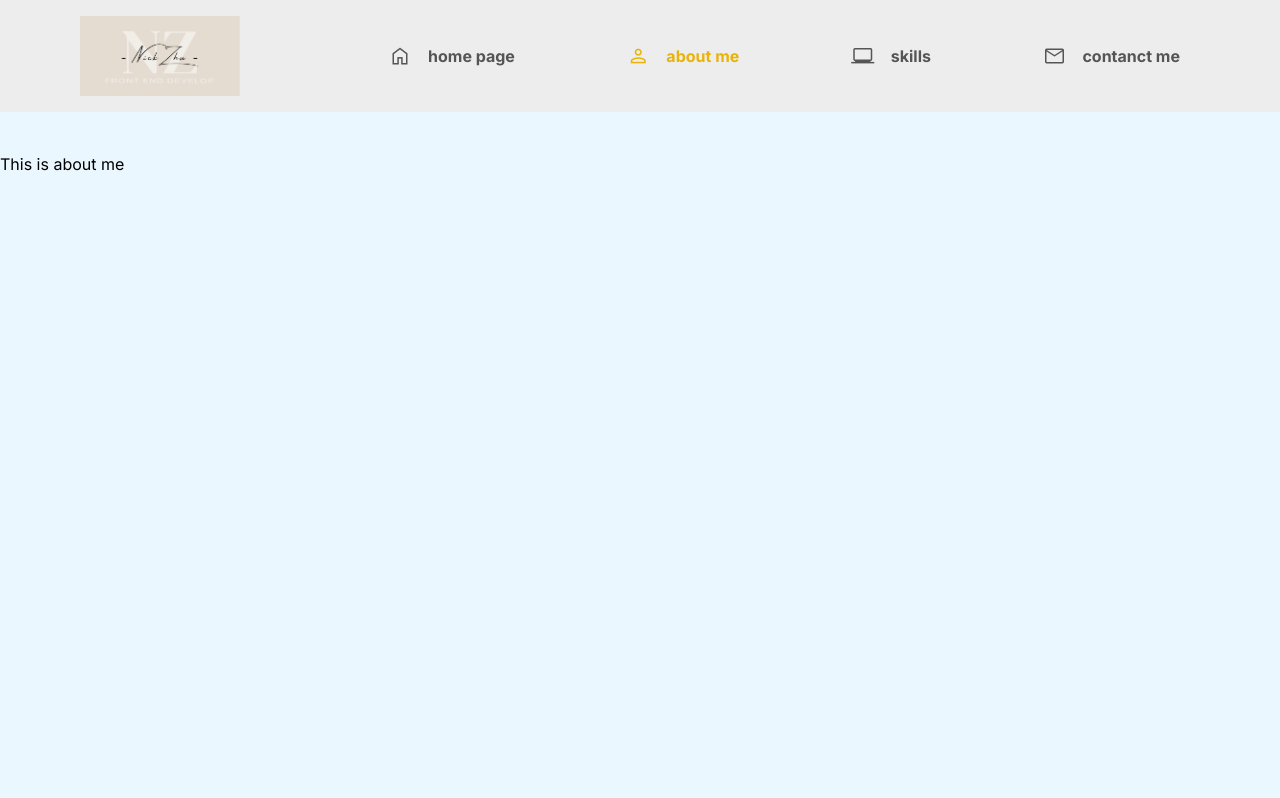
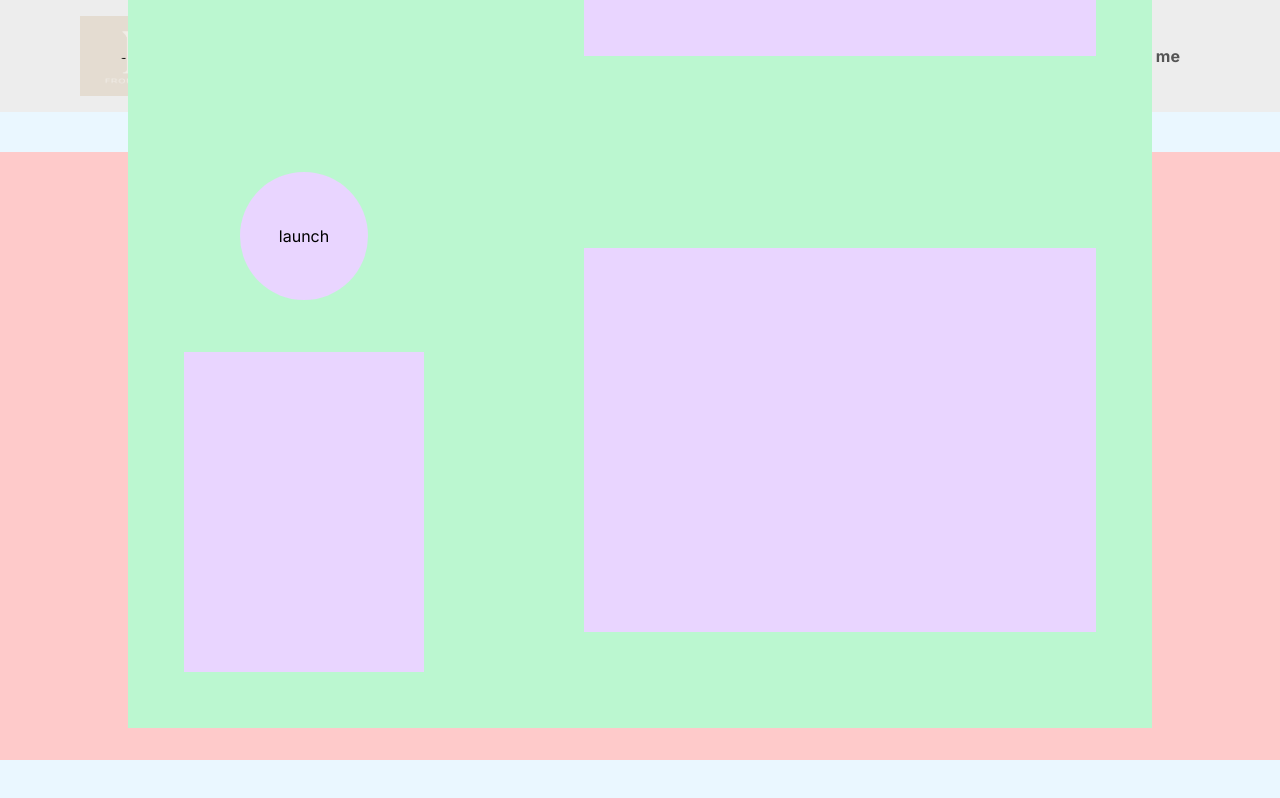
Before and after one commit to XihaoZhu/FakeBookBorrow, a Next.js app: page /profile/aboutMe in a window 1280 px wide. Built offline with nearby package versions, Linux system fonts and the light colour scheme.

Commit message:
space arrangement for about me finished

```diff
--- a/src/app/profile/aboutMe/page.tsx
+++ b/src/app/profile/aboutMe/page.tsx
@@ -1,6 +1,34 @@
 
 export default function AboutMe() {
   return (
-    <div>This is about me</div>
+    // just the outest container, I want to play safe
+    <div className="bg-red-200 w-full h-full">
+      {/* the outer container for the context, where overflow- hidden is applied */}
+      <div className="bg-cyan-200 hidden lg:block w-[64rem] h-[36rem] mx-auto my-auto relative flex-col overflow-visible">
+        {/* because the spaceship doesn't move so I put it here */}
+        <div className="bg-purple-200 hidden lg:flex flex-col w-[8rem] h-[8rem] absolute top-5 left-[7rem] rounded-full justify-center z-10">
+          <div className="text-center">
+            launch
+          </div>
+        </div>
+        <div className="bg-purple-200 hidden lg:block w-[15rem] h-[20rem] absolute bottom-14 left-14 z-10">
+
+        </div>
+        {/* where  double the height will be and where the tansform happens*/}
+        <div className="bg-yellow-200 hidden lg:block w-full h-[72rem] absolute bottom-0">
+          {/* because I want a movement of this element and I needs children relative to father, So an extra element is needed */}
+          <div className=" bg-green-200 hidden lg:block w-full h-[72rem] relative bottom-0">
+            {/* words for my motivation learn front end */}
+            <div className="bg-purple-200 hidden lg:block w-[32rem] h-[24rem] absolute top-24 right-14 z-10">
+
+            </div>
+            {/* words for my experience in aerospace */}
+            <div className="bg-purple-200 hidden lg:block w-[32rem] h-[24rem] absolute bottom-24 right-14 z-10">
+
+            </div>
+          </div>
+        </div>
+      </div>
+    </div>
   );
 }
--- a/src/app/profile/skills/page.tsx
+++ b/src/app/profile/skills/page.tsx
@@ -39,7 +39,7 @@ export default function Skills() {
       <span className="material-symbols-outlined absolute top-[55%] right-0 translate-x-[100%] text-4xl md:text-5xl cursor-pointer z-10 text-orange-500" onClick={right}>arrow_circle_right</span>
 
       {/* the largest container, where the overflow hidden will be assigned */}
-      <div className="flex-1 w-full overflow-hidden overflow-y-visible">
+      <div className="flex-1 w-full overflow-hidden">
 
         {/* the moving part, which is 300% width of its father element */}
         <div  className={clsx("w-[300%] h-full flex transition-all duration-500",{
@@ -57,7 +57,7 @@ export default function Skills() {
                 </div>
               </div>
               {/* long description for large screen */}
-              <div className="w-0 lg:w-1/2 hidden p-10 text-left lg:flex lg:flex-col lg:justify-center leading-loose font-semibold italic">
+              <div className="w-0 lg:w-1/2 hidden p-10 text-left lg:flex lg:flex-col leading-loose font-semibold italic overflow-y-visible overflow-auto">
                 <div>
                   The project you&apos;re viewing now is Nick&apos;s third project and also the first full stack project. <br />
                   It&apos;s the first time he uses typescript instead of Javascript in a project, although he learnt TS before he built his second project.
```
